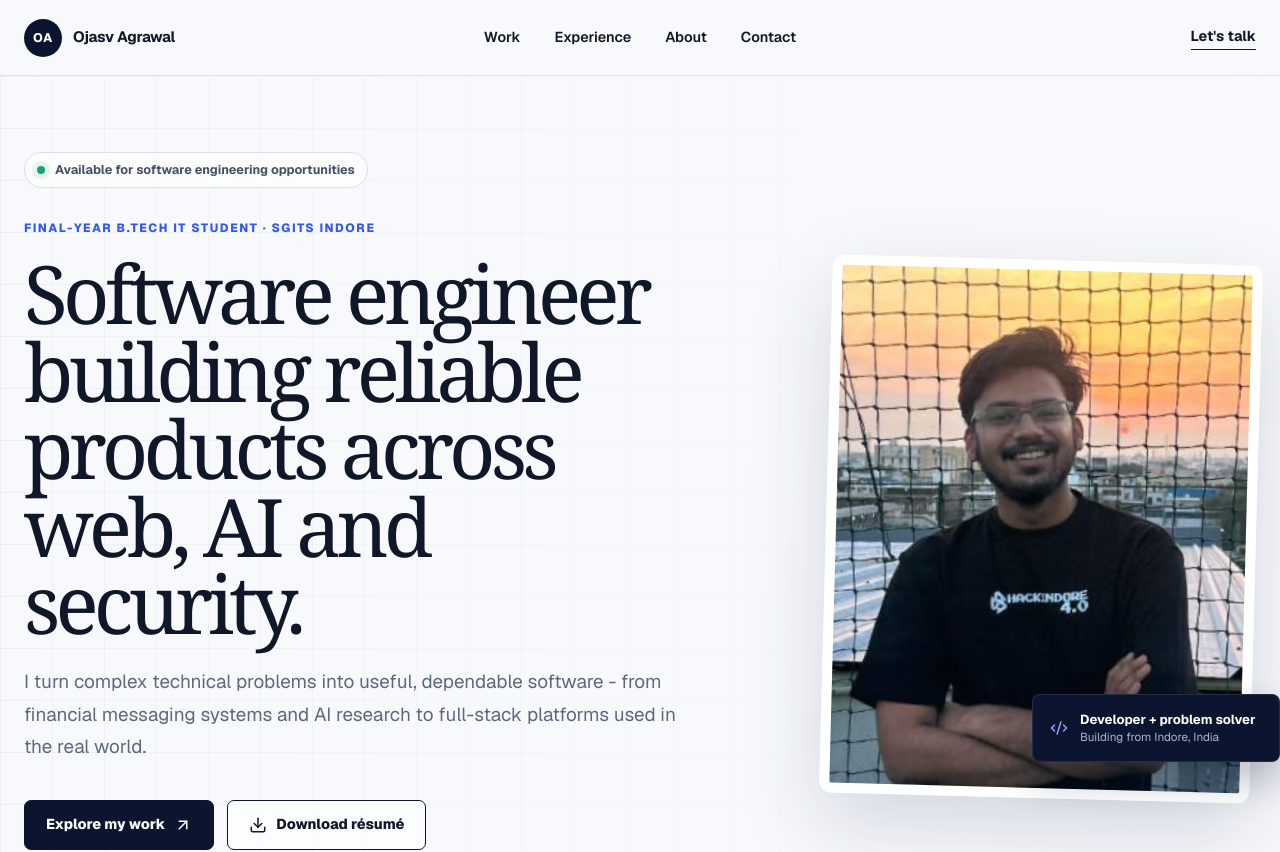
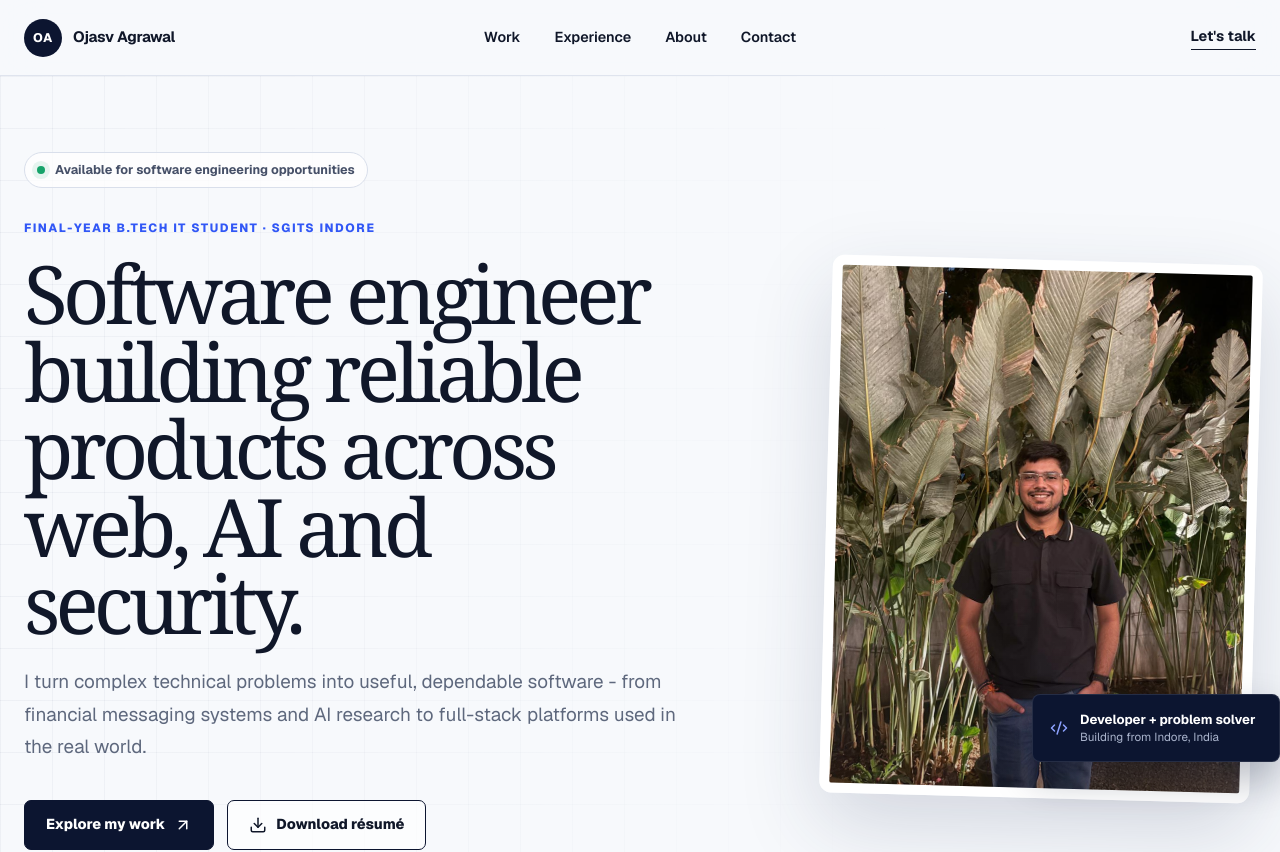
Before and after one commit to ojasvagr123/terminal-portfolio, a Next.js app: page / in a window 1280 px wide. Shown: the top 852 px of the page. Built offline with nearby package versions, Linux system fonts and the light colour scheme.

Commit message:
my changes

```diff
--- a/src/data/portfolio.ts
+++ b/src/data/portfolio.ts
@@ -13,7 +13,7 @@ export const portfolio = {
     linkedin: "https://www.linkedin.com/in/ojasvagrawal/",
     leetcode: "https://leetcode.com/ojasv_agr123/",
     resume: "/resume/Ojasv-Agrawal-Resume.pdf",
-    photo: "/profile/ojasv-agrawal.png",
+    photo: "/profile/ojasv-agrawal.jpeg",
   },
   metrics: [
     { value: "9.36", label: "CGPA at SGITS" },
```
Also changed, not shown: public/profile/ojasv-agrawal.jpeg (added), public/profile/ojasv-agrawal.png (deleted).
